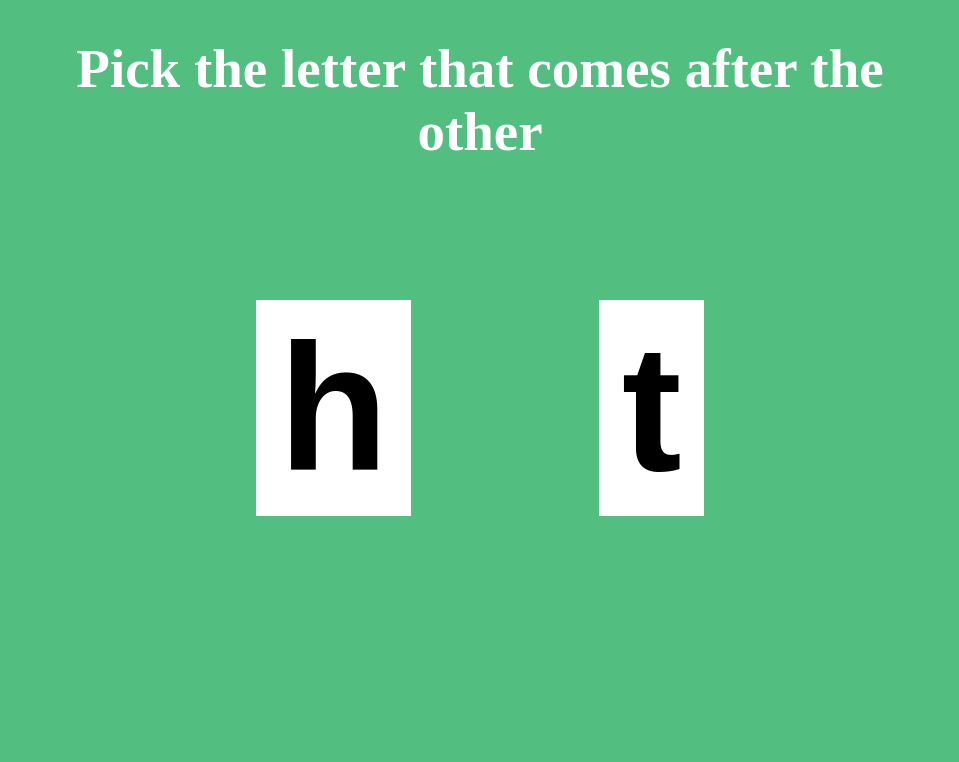
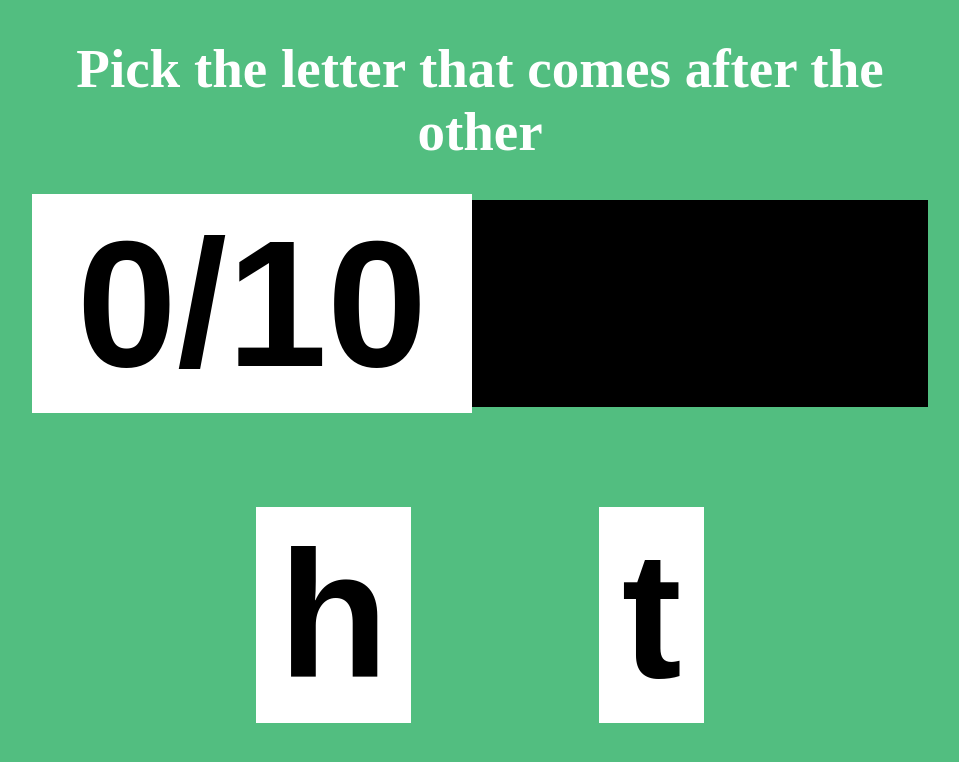
Before and after one commit to attila-m/abchelper, a plain HTML site: page index.html in a window 1280 px wide. Shown: the whole page, without its empty margins (160-1119 px from the left). Drawn offline with nearby package versions, Linux system fonts and the light colour scheme.

Commit message:
Add counter and basic logic

```diff
--- a/abchelper.js
+++ b/abchelper.js
@@ -45,6 +45,8 @@ function testLetterPosition(){
 
 $(document).ready(function() {
 
+   var correctCounter = 0;
+
     fillLetters();
 
     function fillLetters() {
@@ -55,10 +57,20 @@ $(document).ready(function() {
         $('#letterTwo').text(sentArray[1]);
     };
 
+    writeCorrectCounter();
+
+    function writeCorrectCounter() {
+        $('#counter').html(correctCounter + '/10');
+    }
+
     var answerIs = new Boolean();
 
     $('#letterOne').on('click', function() {
         answerIs = assessAnswer($('#letterOne').html(), $('#letterTwo').html());
+        if (answerIs) {
+            correctCounter++;
+            writeCorrectCounter();
+        }
         // LOG
         console.log('User has clicked letter ' + $('#letterOne').html().toUpperCase());
         console.log(answerIs);
@@ -67,6 +79,10 @@ $(document).ready(function() {
 
     $('#letterTwo').on('click', function() {
         answerIs = assessAnswer($('#letterTwo').html(), $('#letterOne').html());
+        if (answerIs) {
+            correctCounter++;
+            writeCorrectCounter();
+        }
         // LOG
         console.log('User has clicked letter ' + $('#letterTwo').html().toUpperCase());
         console.log(answerIs);
--- a/index.html
+++ b/index.html
@@ -10,10 +10,13 @@
 
 <body>
     <h1>Pick the letter that comes after the other</h1>
-    <p class='letters'>
+    <div class='counter'>
+        <span id='counter'></span>
+    </div>
+    <div class='letters'>
         <span id='letterOne'></span>
         <span id='letterTwo'></span>
-    </p>
+    </div>
     <script src='abchelper.js'></script>
 </body>
 
--- a/main.css
+++ b/main.css
@@ -16,13 +16,18 @@ span {
     color: black;
     text-align: center;
     padding: 1% 5% 1% 5%;
-    background: white;
+    background-color: white;
 }
 
 .letters {
 	padding:100px 25% 0 25%;
 }
 
+.counter {
+    font-size: 50px;
+    background-color: black;
+    color: white;
+}
 
 #letterOne {
 	float: left;
```
